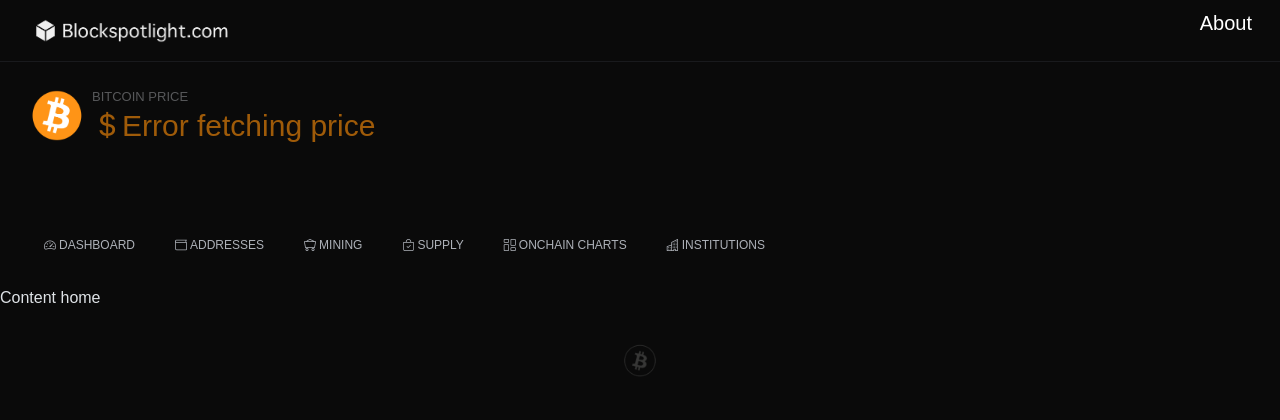
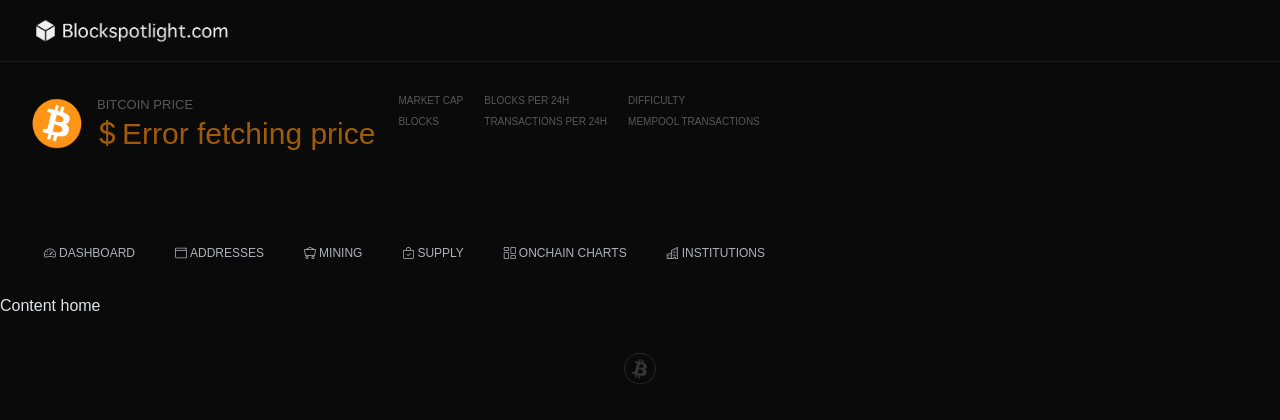
Before and after one commit to pantomeczek/bsp-www-v2, a Flask app: template www/website/templates/home.html in a window 1280 px wide. Shown: the top 420 px of the page. Run offline with Flask 3, Linux system fonts and the light colour scheme; the template is opened without the code that fills it, so the values that code supplies are empty; some libraries are stand-ins or nearby versions.

Commit message:
restruct

```diff
--- a/www/website/static/css/blockspotlight/main.css
+++ b/www/website/static/css/blockspotlight/main.css
@@ -100,6 +100,11 @@ p, a, div, span {
 .small-dark-label {
   color: var(--bs-faded-text-color);
   text-transform: uppercase !important;
+  font-size: 13px;
+}
+
+.small-white-label {
+  color: var(--bs-muted-text-color);
   font-size: 13px;
 }
 
--- a/www/website/templates/base.html
+++ b/www/website/templates/base.html
@@ -25,7 +25,7 @@
 
           <!-- Right Aligned Element -->
           <div class="ms-auto">
-            <a class="navbar-brand" href="#">About</a>
+            <a class="navbar-brand" href="#"></a>
           </div>
         </div>
 
@@ -36,20 +36,51 @@
     <nav class="navbar navbar-expand-lg">
 
       <div class="container-fluid" style="margin-top: 20px;">
-        <div class="d-flex w-100">
-          <div class="me-auto">
+        <div class="d-flex">
+          <div class="me-auto pt-2" style="padding-right: 10px;">
             <div class="btc_bg">
-              <div class="small-dark-label" style="line-height: 13px;">Bitcoin price</div>
+              <div class="small-dark-label" style="line-height: 13px; padding-left: 5px;">Bitcoin price</div>
               <div id="btc-price"><i class="bi bi-currency-dollar"></i><span id="btc-price-value"></span></div>
             </div>
           </div>
 
           <!-- Right Aligned Element -->
 
-          <div class="mx-auto">
+          <div class="mx-auto px-2">
+            <div class="py-1">
+              <div class="small-dark-label" style="line-height: 13px; padding-left: 5px; font-size: 10px;">Market Cap</div>
+              <div class="small-white-labe" id="market-cap-usd" style="line-height: 13px; padding-left: 5px; font-size: 12px;"></div>
+            </div>
+            <div class="py-1">
+              <div class="small-dark-label" style="line-height: 13px; padding-left: 5px; font-size: 10px;">Blocks</div>
+              <div class="small-white-labe" id="btc-block-height" style="line-height: 13px; padding-left: 5px; font-size: 12px;"></div>
+            </div>
+          </div>
 
+          <div class="mx-auto px-2 d-none d-md-block">
+            <div class="py-1">
+              <div class="small-dark-label" style="line-height: 13px; padding-left: 5px; font-size: 10px;">Blocks per 24h</div>
+              <div class="small-white-labe" id="blocks-per-24" style="line-height: 13px; padding-left: 5px; font-size: 12px;"></div>
+            </div>
+            <div class="py-1">
+              <div class="small-dark-label" style="line-height: 13px; padding-left: 5px; font-size: 10px;">Transactions per 24h</div>
+              <div class="small-white-labe" id="transactions-per-24" style="line-height: 13px; padding-left: 5px; font-size: 12px;"></div>
+            </div>
           </div>
+
+          <div class="mx-auto px-2 d-none d-md-block">
+            <div class="py-1">
+              <div class="small-dark-label" style="line-height: 13px; padding-left: 5px; font-size: 10px;">Difficulty</div>
+              <div class="small-white-labe" id="bitcoin-difficulty" style="line-height: 13px; padding-left: 5px; font-size: 12px;"></div>
+            </div>
+            <div class="py-1">
+              <div class="small-dark-label" style="line-height: 13px; padding-left: 5px; font-size: 10px;">Mempool transactions</div>
+              <div class="small-white-labe" id="mempool-transactions" style="line-height: 13px; padding-left: 5px; font-size: 12px;"></div>
+            </div>
+          </div>
+
         </div>
+
 
       </div>
 
@@ -251,6 +282,41 @@
     setInterval(fetchBitcoinPrice, 20000);
     fetchBitcoinPrice(); // Initial fetch on page load
   </script>
+  <script>
+    // Function to fetch Bitcoin block height
+    async function fetchBitcoinBlockHeight() {
+        try {
+            const response = await fetch('https://api.blockchair.com/bitcoin/stats');
+            const data = await response.json();
+
+            // Extract block height
+            const blockHeight = data.data.blocks;
+            const marketCap = data.data.market_cap_usd;
+            const blocks24h = data.data.blocks_24h;
+            const transactions24h = data.data.transactions_24h;
+            const difficulty = data.data.difficulty;
+            const mempool_transactions = data.data.mempool_transactions;
+
+
+            // Update the div with the fetched data
+            document.getElementById('btc-block-height').textContent = blockHeight.toLocaleString('en-US');
+            document.getElementById('market-cap-usd').textContent = marketCap.toLocaleString('en-US') + " $";
+
+            document.getElementById('blocks-per-24').textContent = blocks24h.toLocaleString('en-US');
+            document.getElementById('transactions-per-24').textContent = transactions24h.toLocaleString('en-US');
+
+            document.getElementById('bitcoin-difficulty').textContent = difficulty.toLocaleString('en-US');
+            document.getElementById('mempool-transactions').textContent = mempool_transactions.toLocaleString('en-US');
+
+        } catch (error) {
+            console.error('Error fetching Bitcoin block height:', error);
+        }
+    }
+
+    // Fetch data every 10 seconds
+    fetchBitcoinBlockHeight(); // Initial fetch
+    setInterval(fetchBitcoinBlockHeight, 120000); // Fetch every 10 seconds
+  </script>
   <footer class="pt-2 pb-5">
     <div style="font-size: 35px; color: var(--bs-faded-text-color); text-align: center;" class="pb-5">
       Make Smarter Decisions </br>About Bitcoin
```
